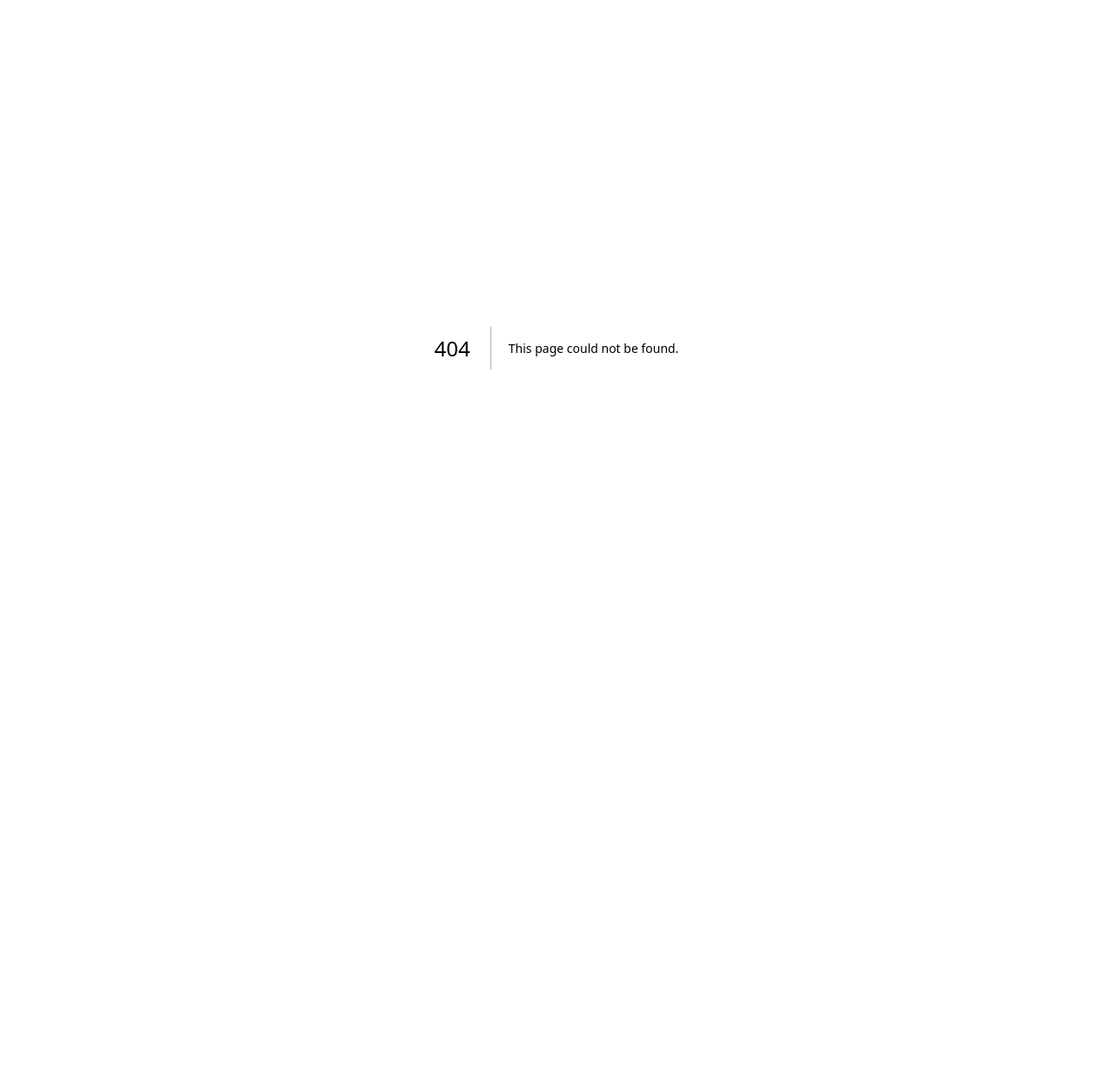
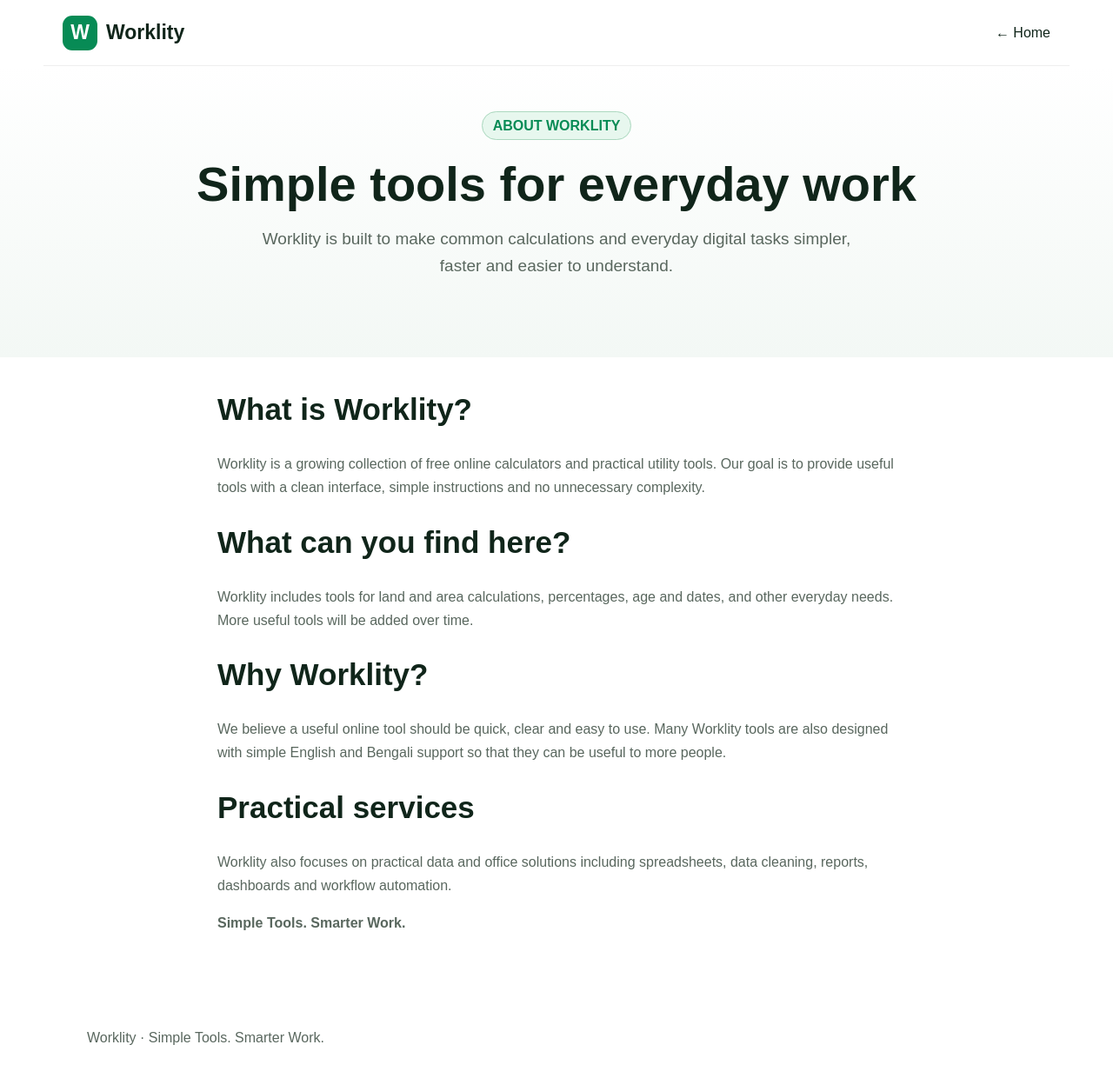
Before and after one commit to Arintri/worklity, a Next.js app: page /about in a window 1280 px wide. Before the commit this address had no page. Shown: the top 1240 px of the page at 87% size. Before the commit the page ends 800 px from the top, so only its background shows below. Built offline with nearby package versions, Linux system fonts and the light colour scheme.

Commit message:
Create page.js

```diff
--- /dev/null
+++ b/app/about/page.js
@@ -0,0 +1,76 @@
+import Link from "next/link";
+
+export const metadata = {
+  title: "About Worklity",
+  description:
+    "Learn about Worklity — simple, free online calculators and practical tools for everyday work.",
+};
+
+export default function AboutPage() {
+  return (
+    <main>
+      <header className="nav">
+        <Link className="brand" href="/">
+          <span>W</span>
+          Worklity
+        </Link>
+
+        <Link href="/">← Home</Link>
+      </header>
+
+      <section className="toolHero">
+        <b>ABOUT WORKLITY</b>
+        <h1>Simple tools for everyday work</h1>
+
+        <p>
+          Worklity is built to make common calculations and everyday
+          digital tasks simpler, faster and easier to understand.
+        </p>
+      </section>
+
+      <section className="explain">
+        <h2>What is Worklity?</h2>
+
+        <p>
+          Worklity is a growing collection of free online calculators
+          and practical utility tools. Our goal is to provide useful
+          tools with a clean interface, simple instructions and no
+          unnecessary complexity.
+        </p>
+
+        <h2>What can you find here?</h2>
+
+        <p>
+          Worklity includes tools for land and area calculations,
+          percentages, age and dates, and other everyday needs.
+          More useful tools will be added over time.
+        </p>
+
+        <h2>Why Worklity?</h2>
+
+        <p>
+          We believe a useful online tool should be quick, clear and
+          easy to use. Many Worklity tools are also designed with
+          simple English and Bengali support so that they can be
+          useful to more people.
+        </p>
+
+        <h2>Practical services</h2>
+
+        <p>
+          Worklity also focuses on practical data and office solutions
+          including spreadsheets, data cleaning, reports, dashboards
+          and workflow automation.
+        </p>
+
+        <p>
+          <b>Simple Tools. Smarter Work.</b>
+        </p>
+      </section>
+
+      <footer>
+        Worklity · Simple Tools. Smarter Work.
+      </footer>
+    </main>
+  );
+}
```
